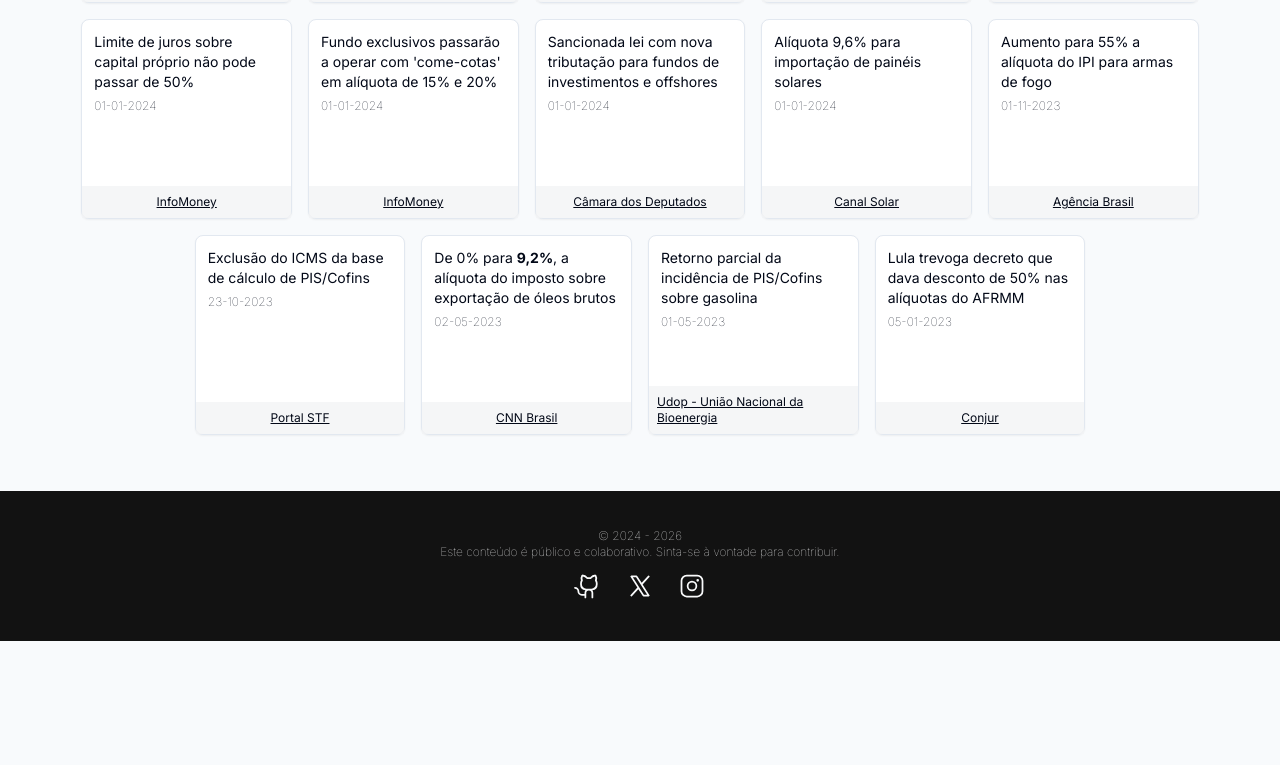
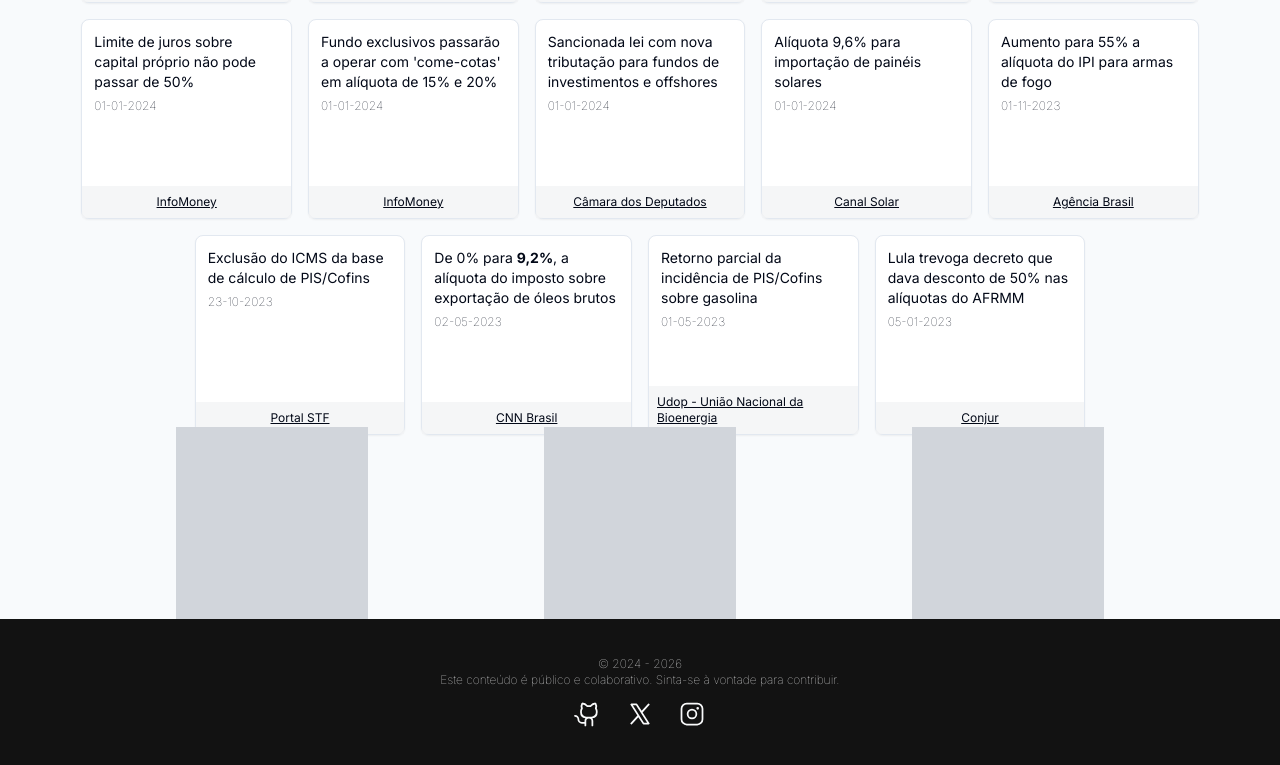
Before and after one commit to MurilloWolf/faz-o-l, a Next.js app: page / in a window 1280 px wide. Shown: the part 837-1602 px from the top of the page. Before the commit the page ends 1478 px from the top, so only its background shows below. Built offline with nearby package versions, Linux system fonts and the light colour scheme; no server answers; a web font is replaced by a local one.

Commit message:
feat: increment performance

```diff
--- a/package.json
+++ b/package.json
@@ -4,7 +4,7 @@
   "private": true,
   "scripts": {
     "dev": "next dev",
-    "build": "next build",
+    "build": "NODE_ENV=production next build",
     "start": "next start",
     "lint": "next lint"
   },
--- a/src/app/layout.tsx
+++ b/src/app/layout.tsx
@@ -20,6 +20,7 @@ export default function RootLayout({
   return (
     <html lang="en">
       <head>
+        <meta name="google-adsense-account" content="ca-pub-3830032890688351" />
         <AdSense />
         <link rel="icon" href="/favicon.ico" />
       </head>
--- a/src/app/page.tsx
+++ b/src/app/page.tsx
@@ -1,5 +1,5 @@
 import Image from "next/image";
-import { star as bg } from "../assets/images";
+import { star_lazy as bg } from "../assets/images";
 import { Salsa } from "next/font/google";
 import { AdBanner, CardList, Footer } from "@/components/system";
 
@@ -16,6 +16,9 @@ export default function Home() {
             src={bg}
             className=" w-[200px] md:w-[200px] md:h-[200px] rounded-full"
             alt="luiz inácio lula da silva ladrão filho da puta"
+            lazyBoundary="Estrela do pt"
+            priority
+            unoptimized
           />
           <div className="p-2 py-4 ">
             <h1
@@ -27,10 +30,10 @@ export default function Home() {
         </header>
         <section className="col-span-12 row-start-2  md:col-start-1">
           <CardList />
-          <div className="py-4 flex justify-evenly items-center h-42">
-            {/* <AdBanner />
+          <div className="py-4 flex justify-evenly items-center max-h-40">
+            <AdBanner />
             <AdBanner className="hidden md:block" />
-            <AdBanner className="hidden md:block" /> */}
+            <AdBanner className="hidden md:block" />
           </div>
         </section>
         <Footer />
--- a/src/assets/images/index.tsx
+++ b/src/assets/images/index.tsx
@@ -1 +1,2 @@
 export { default as star } from "./estrela.png";
+export { default as star_lazy } from "./estrela_lazy.png";
--- a/src/components/system/AdBanner.tsx
+++ b/src/components/system/AdBanner.tsx
@@ -17,9 +17,9 @@ const AdBanner = ({ className }: AdBannerProps) => {
   }, []);
 
   return (
-    <div className={`bg-gray-300 w-48 h-48 ` + className}>
+    <div className={`bg-gray-300 w-48 h-48` + className}>
       <ins
-        className="adsbygoogle"
+        className="adsbygoogle w-48 h-48"
         style={{ display: "block" }}
         data-ad-client={`ca-pub-${process.env.NEXT_PUBLIC_AD_ID}`}
         data-ad-slot={process.env.NEXT_PUBLIC_AD_SLOT}
--- a/src/components/system/AdSense.tsx
+++ b/src/components/system/AdSense.tsx
@@ -5,9 +5,8 @@ const AdSense = () => {
   return (
     <Script
       async
-      src={`https://pagead2.googlesyndication.com/pagead/js/adsbygoogle.js?client=ca-pub-${process.env.NEXT_PUBLIC_AD_ID}`}
+      src="https://pagead2.googlesyndication.com/pagead/js/adsbygoogle.js?client=ca-pub-3830032890688351"
       crossOrigin="anonymous"
-      strategy="afterInteractive"
     />
   );
 };
```
Also changed, not shown: src/assets/images/estrela_lazy.png (added).
